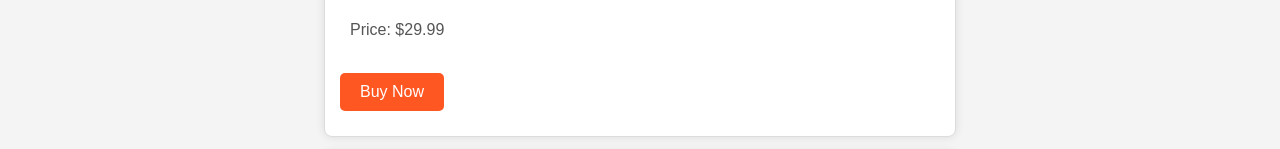
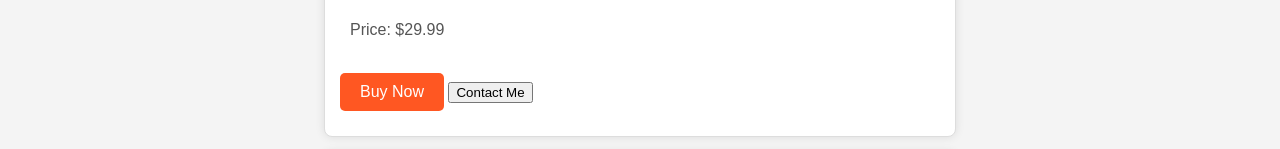
Before and after one commit to elmika251/elmika251.github.io, a plain HTML site: page toy.html in a window 1280 px wide. Shown: the part 593-742 px from the top of the page. Drawn offline with Linux system fonts and the light colour scheme.

Commit message:
Update toy.html

```diff
--- a/toy.html
+++ b/toy.html
@@ -22,6 +22,7 @@
             <p>Description: A cuddly, soft plush bear filled with natural grains and lavender. Simply microwave for a few seconds to provide soothing warmth and comfort.</p>
             <p>Price: $29.99</p>
             <button class="buy-button" onclick="window.location.href='your-buy-link-for-brown-bear'">Buy Now</button>
+            <button>Contact Me</button>
         </div>
 
         <div class="toy-item">
```
